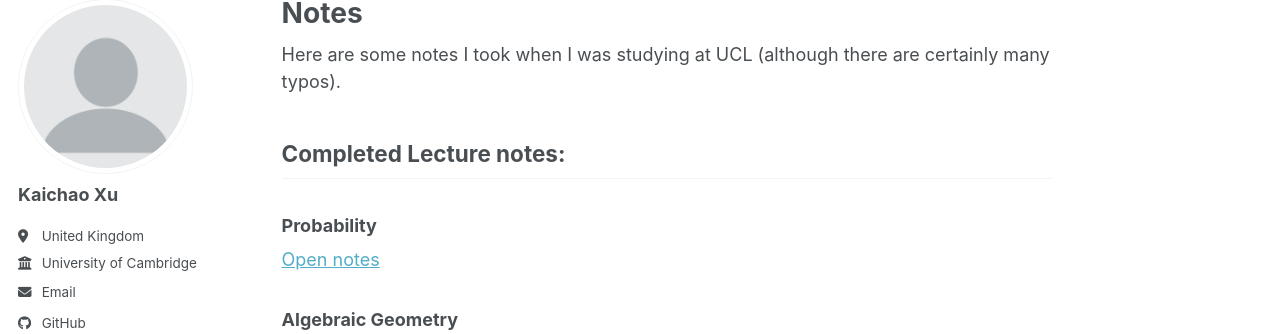
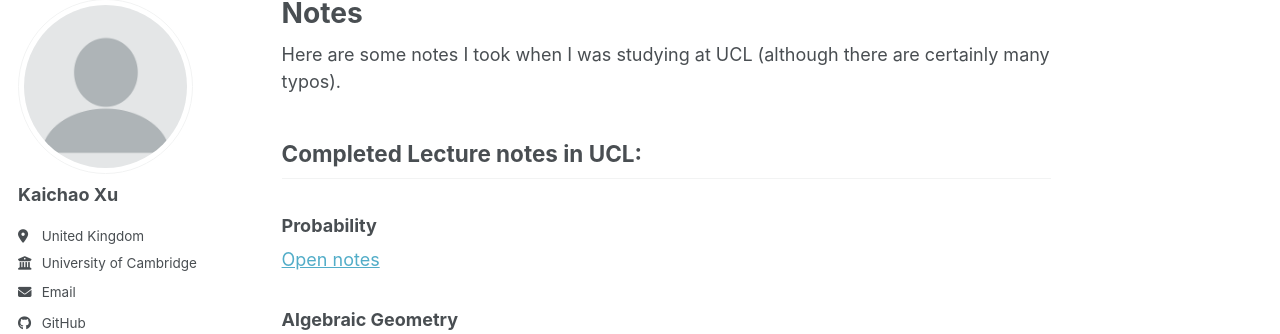
Before and after one commit to kx247/kaichaoxu, a Jekyll site: the page built from _pages/notes.md, in a window 1280 px wide and 900 px high. Shown: the part 102-436 px from the top of the window. Built offline with Jekyll 4.4.1, drawn with Linux system fonts in a browser that asks for light colours; a style sheet for code colours, icons or effects is not loaded.

Commit message:
Update notes.md

```diff
--- a/_pages/notes.md
+++ b/_pages/notes.md
@@ -6,7 +6,7 @@ author_profile: true
 
 Here are some notes I took when I was studying at UCL (although there are certainly many typos).
 
-## Completed Lecture notes:
+## Completed Lecture notes in UCL:
 
 ### Probability
 
```
